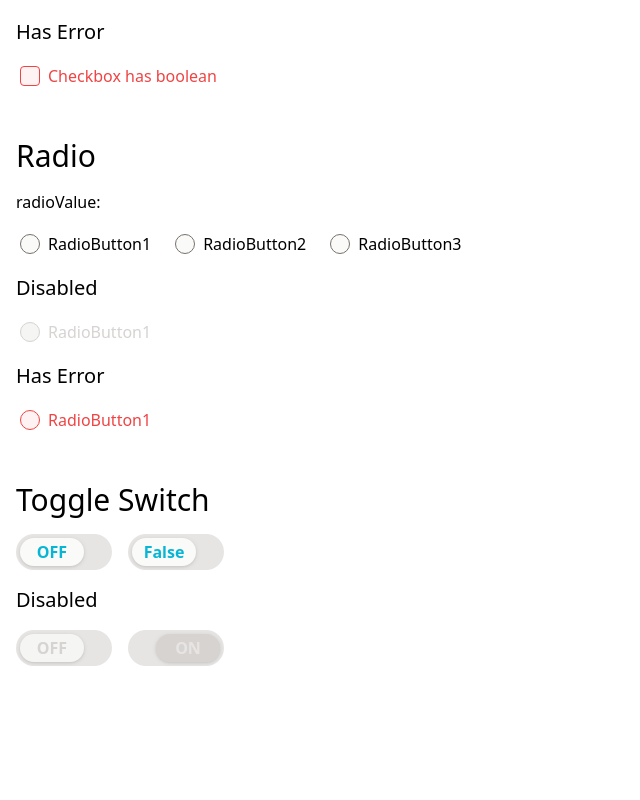
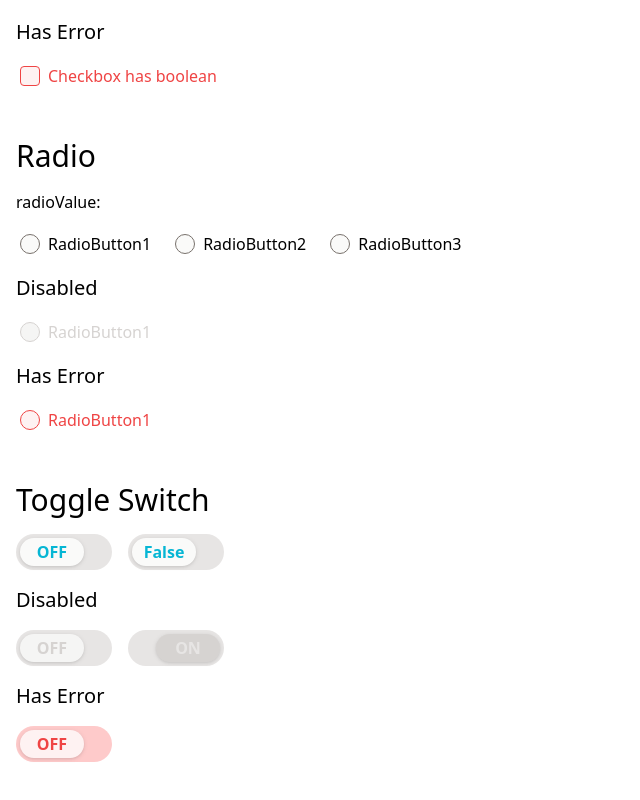
Before and after one commit to ykob/vue-assets, a Vue app: page /form-elements in a window 1280 px wide. Shown: the part 778-1578 px from the top of the page, without its empty margins (0-640 px from the left). Before the commit the page ends 1508 px from the top, so only its background shows below. Built offline with nearby package versions, Linux system fonts and the light colour scheme; the HTML template or start-up script is replaced by a standard one.

Commit message:
added the error style on ToggleSwitch.

```diff
--- a/src/components/form-element/ToggleSwitch.vue
+++ b/src/components/form-element/ToggleSwitch.vue
@@ -11,6 +11,10 @@ export default defineComponent({
   name: 'ToggleSwitch',
   props: {
     disabled: {
+      type: Boolean,
+      default: false,
+    },
+    error: {
       type: Boolean,
       default: false,
     },
@@ -29,8 +33,15 @@ export default defineComponent({
   },
   computed: {
     classnamesContainer(): string[] {
+      let classnamesColors: string[] = []
+
+      if (this.error) {
+        classnamesColors = ['bg-error-200']
+      } else {
+        classnamesColors = ['bg-neutral-200']
+      }
       return [
-        'bg-neutral-200',
+        ...classnamesColors,
         'flex',
         'h-9',
         'items-center',
@@ -40,14 +51,24 @@ export default defineComponent({
       ]
     },
     classnamesKnob(): string[] {
-      const classnamesColors =
-        this.disabled === true
-          ? this.modelValue === true
+      let classnamesColors: string[] = []
+
+      if (this.disabled) {
+        classnamesColors =
+          this.modelValue === true
             ? ['bg-neutral-300', 'text-neutral-200']
             : ['bg-neutral-100', 'text-neutral-300']
-          : this.modelValue === true
-          ? ['bg-primary-500', 'text-neutral-50']
-          : ['bg-neutral-50', 'text-primary-500']
+      } else if (this.error) {
+        classnamesColors =
+          this.modelValue === true
+            ? ['bg-error-500', 'text-error-50']
+            : ['bg-error-50', 'text-error-500']
+      } else {
+        classnamesColors =
+          this.modelValue === true
+            ? ['bg-primary-500', 'text-neutral-50']
+            : ['bg-neutral-50', 'text-primary-500']
+      }
       return [
         ...classnamesColors,
         this.modelValue ? 'translate-x-6' : 'translate-x-0',
--- a/src/views/ViewFormElements.vue
+++ b/src/views/ViewFormElements.vue
@@ -97,6 +97,10 @@
     <toggle-switch v-model="toggleSwitchValueDisabled1" disabled />
     <toggle-switch v-model="toggleSwitchValueDisabled2" disabled />
   </div>
+  <h3 class="mb-4 text-xl">Has Error</h3>
+  <div class="flex gap-4 mb-4">
+    <toggle-switch v-model="toggleSwitchValue1" error />
+  </div>
 </template>
 
 <script lang="ts">
```
